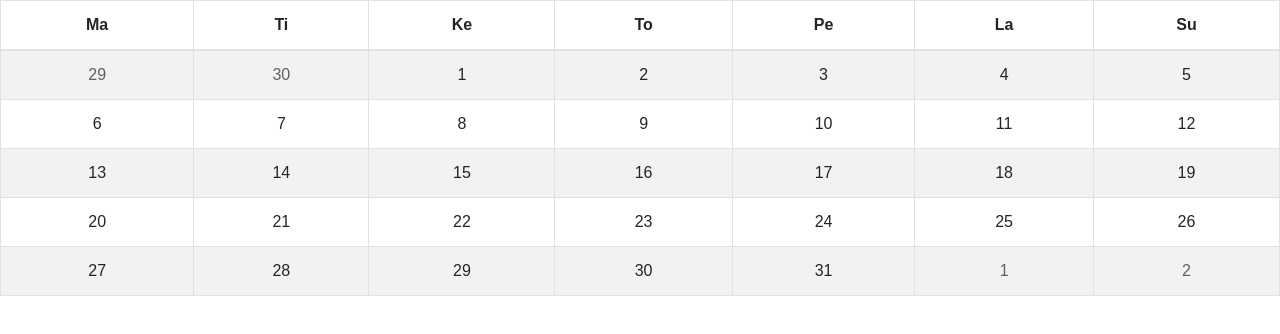
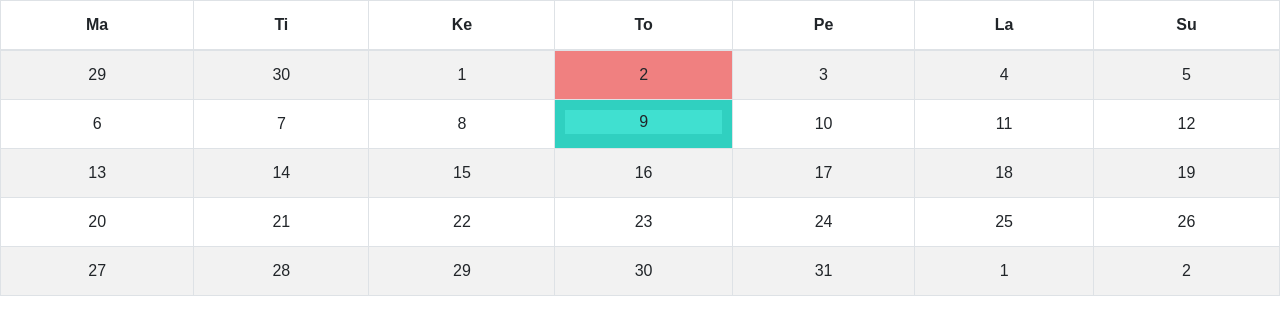
Before and after one commit to kimmohakkarainen/pomptyopaiv, a React (Create React App) app: page / in a window 1280 px wide. Shown: the top 334 px of the page. Built offline with nearby package versions, Linux system fonts and the light colour scheme.

Commit message:
kalenterin parannukset

```diff
--- a/src/kalenteri.js
+++ b/src/kalenteri.js
@@ -1,6 +1,14 @@
 import React, { useState } from "react";
 import { connect } from "react-redux";
-import { Jumbotron, Badge, Button, Table } from "react-bootstrap";
+import {
+  Jumbotron,
+  Badge,
+  Button,
+  Table,
+  Tooltip,
+  Overlay,
+  OverlayTrigger
+} from "react-bootstrap";
 import Paavalikko from "./paavalikko.js";
 
 function Kalenteri({ calendar }) {
@@ -15,7 +23,7 @@ function Kalenteri({ calendar }) {
   return (
     <>
       {sivu === null && (
-        <Table bordered striped onClick={onClick}>
+        <Table bordered striped>
           <thead>
             <tr>
               <th>Ma</th>
@@ -28,54 +36,39 @@ function Kalenteri({ calendar }) {
             </tr>
           </thead>
           <tbody>
-            <tr>
-              <td style={{ color: "#606060" }}>29</td>
-              <td style={{ color: "#606060" }}>30</td>
-              <td className="hyv" id={1}>
-                1
-              </td>
-              <td className="hyv">2</td>
-              <td className="hyv">3</td>
-              <td className="hyv">4</td>
-              <td className="hyv">5</td>
-            </tr>
-            <tr>
-              <td className="hyv">6</td>
-              <td className="hyv">7</td>
-              <td className="hyv">8</td>
-              <td className="hyv">9</td>
-              <td className="hyv">10</td>
-              <td className="hyv">11</td>
-              <td className="hyv">12</td>
-            </tr>
-            <tr>
-              <td className="hyv">13</td>
-              <td className="hyv">14</td>
-              <td className="hyv">15</td>
-              <td className="hyv">16</td>
-              <td className="hyv">17</td>
-              <td className="hyv">18</td>
-              <td className="hyv">19</td>
-            </tr>
-            <tr>
-              <td className="hyv">20</td>
-              <td className="hyv">21</td>
-              <td className="hyv">22</td>
-              <td className="hyv">23</td>
-              <td className="hyv">24</td>
-              <td className="hyv">25</td>
-              <td className="hyv">26</td>
-            </tr>
-            <tr>
-              <td className="hyv">27</td>
-              <td className="hyv">28</td>
-              <td className="hyv">29</td>
-              <td className="hyv">30</td>
-              <td className="hyv">31</td>
-              <td style={{ color: "#606060" }}>1</td>
-              <td style={{ color: "#606060" }}>2</td>
-            </tr>
-            <tr />
+            {calendar.map(rivi => {
+              return (
+                <tr>
+                  {rivi.map(sarake => {
+                    if (sarake.today) {
+                      return (
+                        <td className="today">
+                          <div className="today"> {sarake.value}</div>
+                        </td>
+                      );
+                    } else if (sarake.text) {
+                      return (
+                        <OverlayTrigger
+                          key={2}
+                          placement="top"
+                          overlay={<Tooltip id={2}>{sarake.text}</Tooltip>}
+                        >
+                          <td> {sarake.value}</td>
+                        </OverlayTrigger>
+                      );
+                    } else if (sarake.empty) {
+                      return <td className="tyhja"> {sarake.value}</td>;
+                    } else {
+                      return (
+                        <td className="kal" key={sarake}>
+                          {sarake.value}
+                        </td>
+                      );
+                    }
+                  })}
+                </tr>
+              );
+            })}
           </tbody>
         </Table>
       )}
@@ -86,7 +79,60 @@ function Kalenteri({ calendar }) {
 
 function mapStateToProps(state) {
   return {
-    calendar: []
+    calendar: [
+      [
+        { value: 29, empty: true, text: "höpö" },
+        { value: 30, empty: true, text: "höpö" },
+        { value: 1, empty: true, text: "höpö" },
+        { value: 2, empty: true },
+        { value: 3, empty: true, text: "höpö" },
+        { value: 4, empty: true, text: "höpö" },
+        { value: 5, empty: true, text: "höpö" }
+      ],
+      [
+        { value: 6, empty: true, text: "höpö" },
+        { value: 7, empty: true, text: "höpö" },
+        { value: 8, empty: true, text: "höpö" },
+        { value: 9, today: true, empty: true, text: "höpö" },
+        { value: 10, empty: true, text: "höpö" },
+        { value: 11, empty: true, text: "höpö" },
+        { value: 12, empty: true, text: "höpö" }
+      ],
+      [
+        { value: 13, empty: true, text: "höpö" },
+        { value: 14, empty: true, text: "höpö" },
+        { value: 15, empty: true, text: "höpö" },
+        { value: 16, empty: true, text: "höpö" },
+        { value: 17, empty: true, text: "höpö" },
+        { value: 18, empty: true, text: "höpö" },
+        { value: 19, empty: true, text: "höpö" }
+      ],
+      [
+        { value: 20, empty: true, text: "höpö" },
+        { value: 21, empty: true, text: "höpö" },
+        { value: 22, empty: true, text: "höpö" },
+        { value: 23, empty: true, text: "höpö" },
+        { value: 24, empty: true, text: "höpö" },
+        { value: 25, empty: true, text: "höpö" },
+        { value: 26, empty: true, text: "höpö" }
+      ],
+      [
+        { value: 27, empty: true, text: "höpö" },
+        { value: 28, empty: true, text: "höpö" },
+        { value: 29, empty: true, text: "höpö" },
+        { value: 30, empty: true, text: "höpö" },
+        { value: 31, empty: true, text: "höpö" },
+        { value: 1, empty: true, text: "höpö" },
+        { value: 2, empty: true, text: "höpö" }
+      ]
+    ],
+    calendarold: [
+      [0, 0, 1, 2, 3, 4, 5],
+      [6, 7, 8, 9, 10, 11, 12],
+      [13, 14, 15, 16, 17, 18, 19],
+      [20, 21, 22, 23, 24, 25, 26],
+      [27, 28, 29, 30, 31, 0, 0]
+    ]
   };
 }
 
--- a/src/styles.css
+++ b/src/styles.css
@@ -6,3 +6,20 @@
 .hyv:hover:hover {
   background-color: wheat;
 }
+
+.kal:hover:hover {
+  background-color: red;
+}
+
+.tyhja {
+  background-color: lightcoral;
+}
+td.today {
+  background-color: #30d0c0;
+  padding: 1px;
+}
+
+div.today {
+  background-color: #40e0d0;
+  margin: 9px;
+}
```
